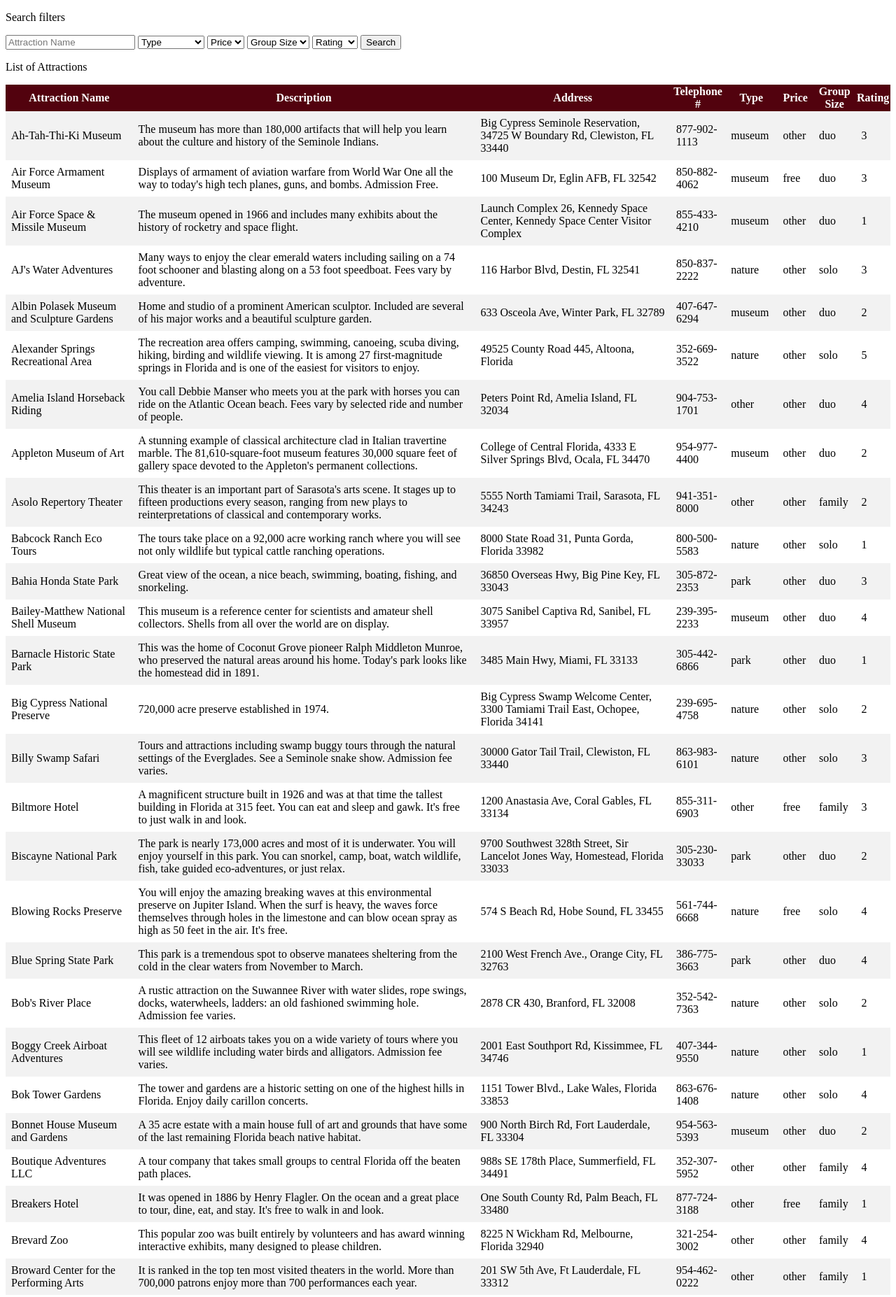
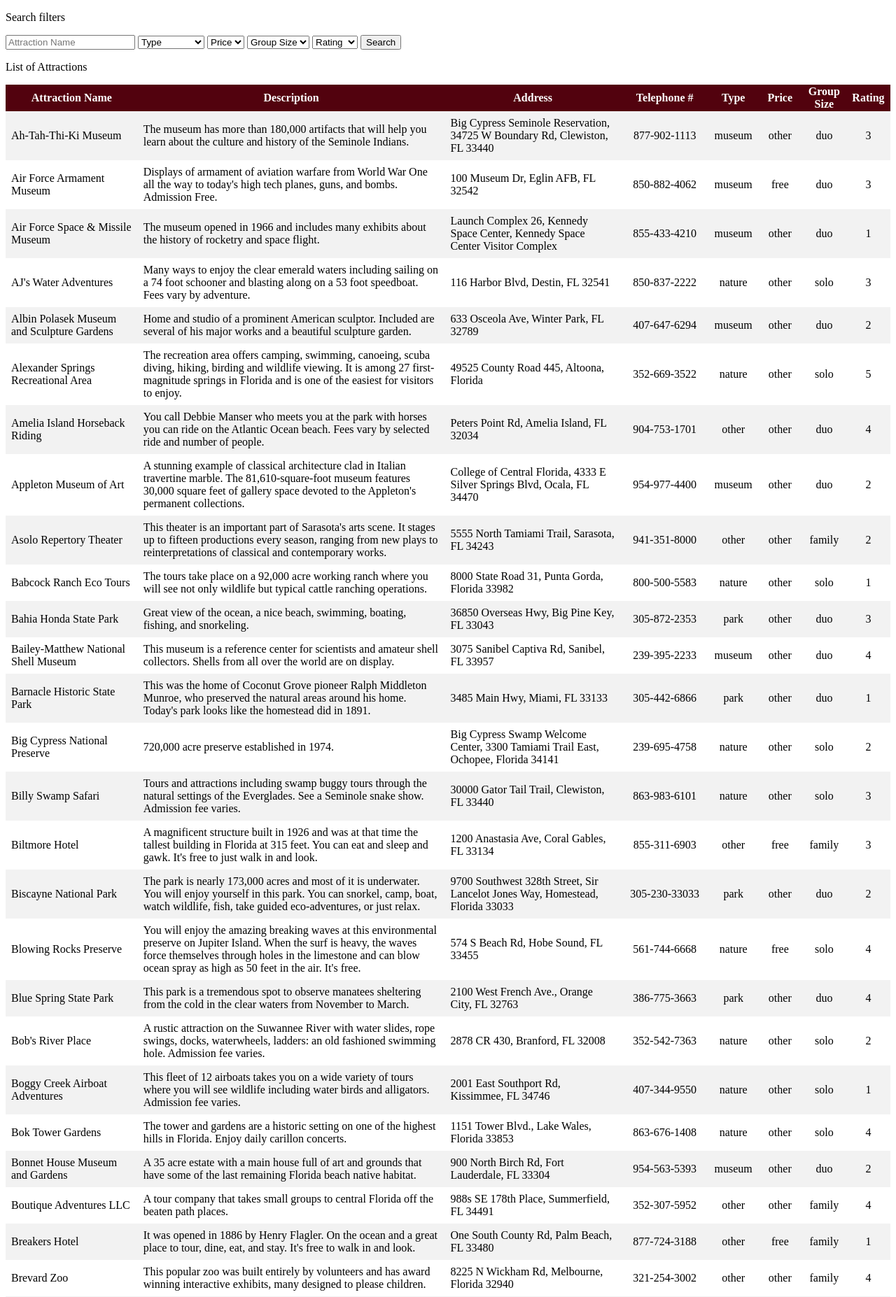
Before and after one commit to mcaveety/FBLA-Tourism-Search, a Flask app: page / in a window 1280 px wide. Shown: the top 1854 px of the page at 70% size. Run offline with Flask 2, Linux system fonts and the light colour scheme.

Commit message:
Updated column width

```diff
--- a/templates/table.html
+++ b/templates/table.html
@@ -41,16 +41,15 @@
 
 <p>List of Attractions</p>
 <table style="width: 100%">
+
     <colgroup>
-        <col span="1" style="width: 13%;">
+        <col span="1" style="width: 15%;">
         <col span="1" style="width: 35%;">
         <col span="1" style="width: 20%;">
-        <col span="1" style="width: 5%;" class="center">
-        <col span="1" style="width: 3%;" class="center">
-        <col span="1" style="width: 2%;" class="center">
-        <col span="1" style="width: 2%;" class="center">
-        <col span="1" style="width: 1%;" class="center">
+        <col span="1" style="width: 10%;">
+        <col span="4" style="width: 5%">
     </colgroup>
+
     <tr>
         <th>Attraction Name</th>
         <th>Description</th>
@@ -67,11 +66,11 @@
         <td>{{ location["name"] }}</td>
         <td>{{ location["description"] }}</td>
         <td>{{ location["address"] }}</td>
-        <td>{{ location["telephone"] }}</td>
-        <td>{{ location["type"] }}</td>
-        <td>{{ location["price"] }}</td>
-        <td>{{ location["group size"] }}</td>
-        <td>{{ location["rating"] }}</td>
+        <td class="center">{{ location["telephone"] }}</td>
+        <td class="center">{{ location["type"] }}</td>
+        <td class="center">{{ location["price"] }}</td>
+        <td class="center">{{ location["group size"] }}</td>
+        <td class="center">{{ location["rating"] }}</td>
     </tr>
 
 {% endfor %}
```
